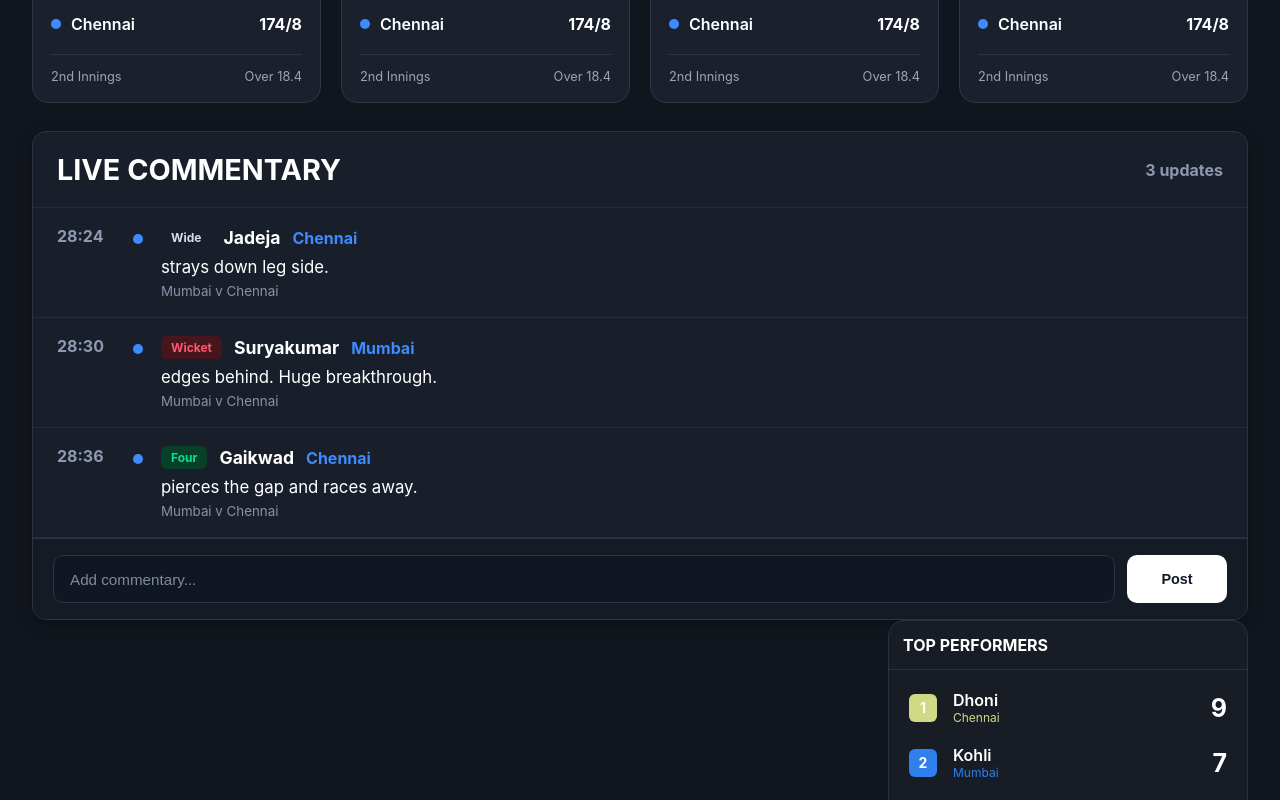
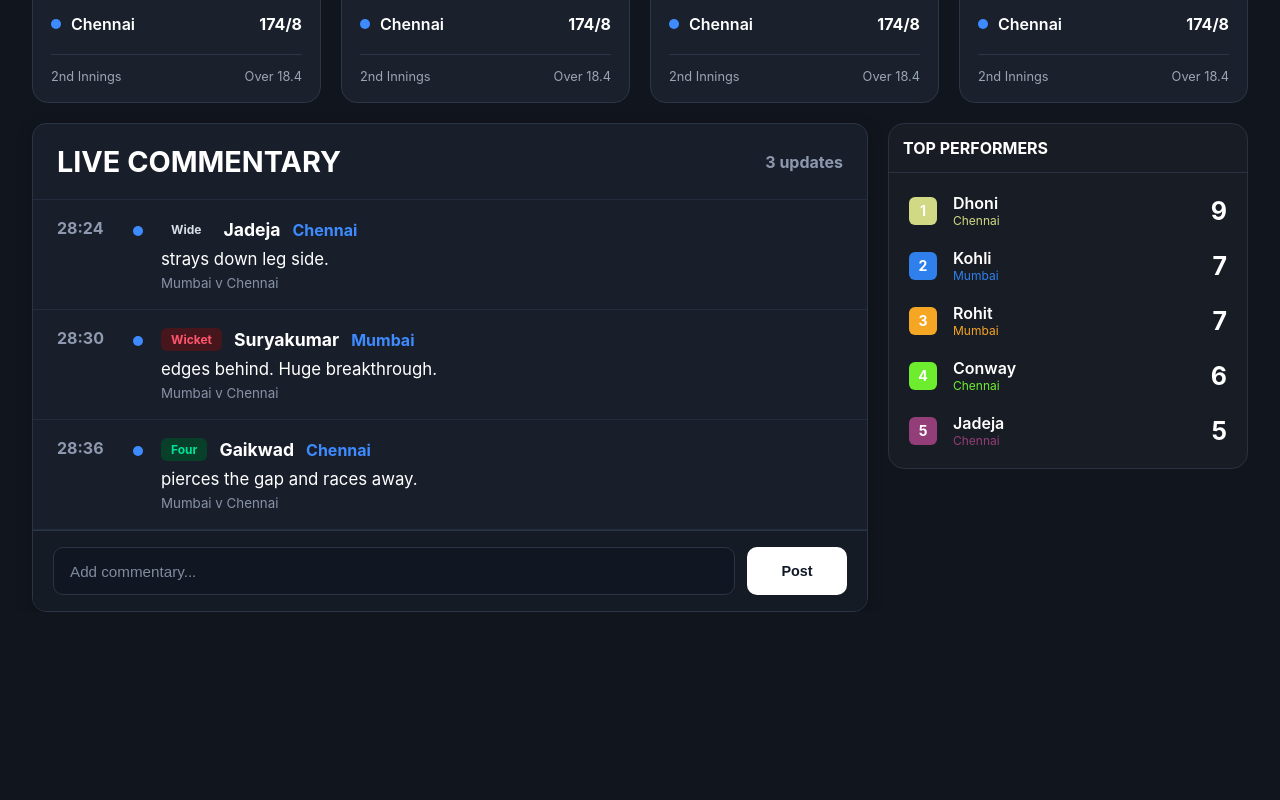
Before and after one commit to majeedhyderabadi/Cricbuzz, a React (Vite) app: page / in a window 1280 px wide. Shown: the part 460-1260 px from the top of the page. After the commit the page ends 1072 px from the top, so only its background shows below. Built offline with nearby package versions, Linux system fonts and the light colour scheme.

Commit message:
style changes after live commentry update

```diff
--- a/src/Pages/Dashboard.tsx
+++ b/src/Pages/Dashboard.tsx
@@ -15,12 +15,10 @@ function Dashboard() {
             <SportTabs />
 
             <MatchGrid />
-
-            <section className="section">
-                <LiveCommentary />
-            </section>
-
-            <TopPerformers />
+            <div className="Commentry_Performers">
+               <LiveCommentary />
+               <TopPerformers />
+            </div>
 
         </main>
 
--- a/src/components/TopPerformers/TopPerformers.css
+++ b/src/components/TopPerformers/TopPerformers.css
@@ -6,6 +6,7 @@
   overflow: hidden;
   color: white;
   float: right;
+  height: fit-content;
 }
 
 .tp-header {
--- a/src/styles/global.css
+++ b/src/styles/global.css
@@ -81,3 +81,8 @@ body{
     background:var(--color-blue);
 
 }
+.Commentry_Performers {
+  display: grid;
+  grid-template-columns: 4fr 1fr;
+  grid-column-gap: 20px;
+}
```
